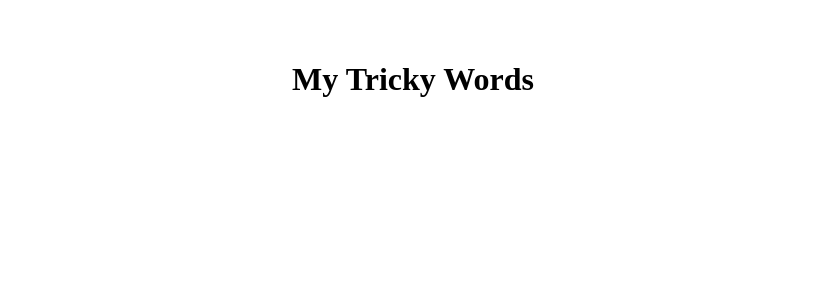
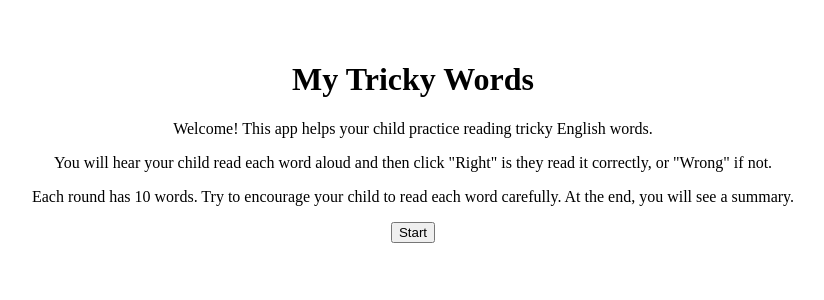
Before and after one commit to Timothy-Li/tricky-words, a React (Vite) app: page / in a window 1280 px wide. Shown: the top 300 px of the page, without its empty margins (227-1051 px from the left). Built offline with nearby package versions, Linux system fonts and the light colour scheme.

Commit message:
feat: HomeScreen implemented, connected to App.jsx with props and conditional rendering

```diff
--- a/src/App.jsx
+++ b/src/App.jsx
@@ -1,12 +1,27 @@
 import { useState } from "react";
 import "./App.css";
 import Header from "./components/Header/Header";
-import trickyWords from "./data/trickyWords.json";
+import HomeScreen from "./components/HomeScreen/HomeScreen";
 
 function App() {
+  const [gameStarted, setGameStarted] = useState(false);
+  const [currentIndex, setCurrentIndex] = useState(0);
+
+  const startGame = () => {
+    setGameStarted(true);
+    setCurrentIndex(0);
+  };
+
+  let screen;
+
+  if (!gameStarted && currentIndex === 0) {
+    screen = <HomeScreen onStart={startGame} />;
+  }
+
   return (
     <>
       <Header />
+      {screen}
     </>
   );
 }
--- a/src/components/HomeScreen/HomeScreen.jsx
+++ b/src/components/HomeScreen/HomeScreen.jsx
@@ -0,0 +1,19 @@
+export default function HomeScreen({ onStart }) {
+  return (
+    <div className="home-screen">
+      <p>
+        Welcome! This app helps your child practice reading tricky English
+        words.
+      </p>
+      <p>
+        You will hear your child read each word aloud and then click "Right" is
+        they read it correctly, or "Wrong" if not.
+      </p>
+      <p>
+        Each round has 10 words. Try to encourage your child to read each word
+        carefully. At the end, you will see a summary.
+      </p>
+      <button onClick={onStart}>Start</button>
+    </div>
+  );
+}
```
